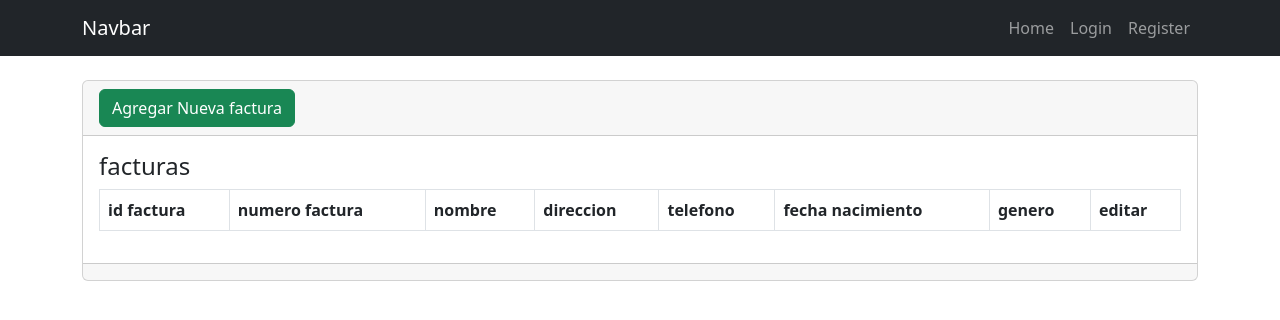
After one commit to andres-gutierrezri/users, a Django app: page /facturas/ in a window 1280 px wide. The commit adds this page. Shown: the top 320 px of the page. Run offline with Django 4.2, Linux system fonts and the light colour scheme; data that the repository does not hold is empty.

Commit message:
USUARIOS-0002 feat: Se agregan nuevos modelos al proyecto de Usuarios.
- Se agregan los modelos de pago, factura y detalle factura al proyecto.
- Se crean las diferentes vistas con el objetivo de realizar la CRUD para los modelos de pago, factura y detalle factura.
- Se crean las diferentes plantillas para realizar la CRUD en los modelos de pago, factura y detalle factura.
- Se crean las diferentes rutas para realizar la CRUD en los nuevos modelos.
- Se añade el Script para insertar datos en la tabla de factura.

```diff
--- a/djangocrud/urls.py
+++ b/djangocrud/urls.py
@@ -15,18 +15,9 @@ Including another URLconf
 """
 from django.contrib import admin
 from django.urls import path
-from tasks import views
+from django.urls import include
 
 urlpatterns = [
-    path('', views.home, name='home'),
     path('admin/', admin.site.urls),
-    path('signup/', views.signup, name='signup'),
-    path('tasks/', views.tasks, name='tasks'),
-    path('tasks_completed/', views.tasks_completed, name='tasks_completed'),
-    path('logout/', views.signout, name='logout'),
-    path('signin/', views.signin, name='signin'),
-    path('create_task/', views.create_task, name='create_task'),
-    path('tasks/<int:task_id>', views.task_detail, name='task_detail'),
-    path('taks/<int:task_id>/complete', views.complete_task, name='complete_task'),
-    path('tasks/<int:task_id>/delete', views.delete_task, name='delete_task'),
+    path('', include('tasks.urls')),
 ]
--- a/tasks/templates/_navbar.html
+++ b/tasks/templates/_navbar.html
@@ -30,6 +30,15 @@
           <a href="{% url 'create_task' %}" class="nav-link">Create Task</a>
         </li>
         <li class="nav-item">
+          <a href="{% url 'facturas' %}" class="nav-link">Facturas</a>
+        </li>
+        <li class="nav-item">
+          <a href="{% url 'factura_detalle' %}" class="nav-link">detalle de Facturas</a>
+        </li>
+        <li class="nav-item">
+          <a href="{% url 'pago_consulta' %}" class="nav-link">pago</a>
+        </li>
+        <li class="nav-item">
           <a class="nav-link" href="/logout">Logout</a>
         </li>
         {% else %}
--- a/tasks/templates/base.html
+++ b/tasks/templates/base.html
@@ -4,15 +4,28 @@
     <meta charset="UTF-8" />
     <meta http-equiv="X-UA-Compatible" content="IE=edge" />
     <meta name="viewport" content="width=device-width, initial-scale=1.0" />
-    <title>Django CRUD</title>
+    <title>{% block titulo %}  {% endblock %}</title>
     <link rel="stylesheet" href="https://cdn.jsdelivr.net/npm/bootstrap@5.2.0/dist/css/bootstrap.min.css">
     <script src="https://cdn.jsdelivr.net/npm/bootstrap@5.2.0/dist/js/bootstrap.bundle.min.js"></script>
 
   </head>
   <body>
     {% include '_navbar.html' %}
+    <div class="container">
+      <div class="row">
+        <div class="col-12">
+          <br/>
+            {% block content  %}  {% endblock %}
+        </div>
+      </div>
+    </div>
+    <!-- Bootstrap JavaScript Libraries -->
+  <script src="https://cdn.jsdelivr.net/npm/@popperjs/core@2.11.8/dist/umd/popper.min.js"
+  integrity="sha384-I7E8VVD/ismYTF4hNIPjVp/Zjvgyol6VFvRkX/vR+Vc4jQkC+hVqc2pM8ODewa9r" crossorigin="anonymous">
+  </script>
 
-    {% block content %}
-    {% endblock %}
+<script src="https://cdn.jsdelivr.net/npm/bootstrap@5.3.2/dist/js/bootstrap.min.js"
+  integrity="sha384-BBtl+eGJRgqQAUMxJ7pMwbEyER4l1g+O15P+16Ep7Q9Q+zqX6gSbd85u4mG4QzX+" crossorigin="anonymous">
+</script>
   </body>
 </html>
--- /dev/null
+++ b/tasks/templates/factura.html
@@ -0,0 +1,56 @@
+{% extends "base.html" %}
+
+{% block titulo %}
+    Lista de Facturas
+{% endblock %}
+
+{% block content %}
+    <div class="card">
+        <div class="card-header">
+            <a name="" id="" class="btn btn-success" href="{% url 'factura_crear' %}" role="button">Agregar Nueva  factura </a>
+        </div>
+
+        <div class="card-body">
+            <h4 class="card-title">facturas </h4>
+
+            <div class="table-responsive">
+                <table class="table align-middle table-hover table-bordered table table-striped">
+                    <thead>
+                        <tr class="align-bottom">
+                            <th scope="col">id factura</th>
+                            <th scope="col">numero factura</th>
+                            <th scope="col">nombre</th>
+                            <th scope="col">direccion</th>
+                            <th scope="col">telefono</th>
+                            <th scope="col">fecha nacimiento</th>
+                            <th scope="col">genero</th>
+                            <th scope="col">editar</th>
+
+                        </tr>
+                    </thead>
+                    <tbody>
+                        {% for factura in factura %}
+                        <tr class="">
+                            <td scope="row">{{ factura.id }}</td>
+                            <td>{{ factura.numero_factura }}</td>
+                            <td>{{ factura.nombre }}</td>
+                            <td>{{ factura.direccion }}</td>
+                            <td>{{ factura.telefono }}</td>
+                            <td>{{ factura.fecha_nacimineto }}</td>
+                            <td>{{ factura.genero }}</td>
+                            <td>
+                                <a name="" id="" class="btn btn-info" href="{% url 'editar' factura.id %}" role="button">Editar</a>
+                                <a name="" id="" class="btn btn-danger" href="{% url 'eliminar' factura.id %}" role="button">Borrar</a>
+                            </td>
+                        </tr>
+                        {% endfor %}
+                    </tbody>
+                </table>
+            </div>
+
+        </div>
+        <div class="card-footer text-muted">
+
+        </div>
+    </div>
+{% endblock %}
--- /dev/null
+++ b/tasks/urls.py
@@ -0,0 +1,30 @@
+from django.urls import path
+from.import views
+
+from django.conf import settings
+from django.contrib.staticfiles.urls import static
+
+urlpatterns = [
+    path('', views.home, name='home'),
+    path('signup/', views.signup, name='signup'),
+    path('tasks/', views.tasks, name='tasks'),
+    path('tasks_completed/', views.tasks_completed, name='tasks_completed'),
+    path('logout/', views.signout, name='logout'),
+    path('signin/', views.signin, name='signin'),
+    path('create_task/', views.create_task, name='create_task'),
+    path('tasks/<int:task_id>', views.task_detail, name='task_detail'),
+    path('taks/<int:task_id>/complete', views.complete_task, name='complete_task'),
+    path('tasks/<int:task_id>/delete', views.delete_task, name='delete_task'),
+    path('facturas/', views.factura, name='facturas'),
+    path('factura_crear/', views.crear, name='factura_crear'),
+    path('factura_editar/<int:id>', views.editar, name='editar'),
+    path('factura_eliminar/<int:id>', views.eliminar, name='eliminar'),
+    path('factura_detalle/', views.detalle_factura, name='factura_detalle'),
+    path('factura_detalle_crear/', views.detalle_factura_crear, name='factura_detalle_crear'),
+    path('factura_detalle_editar/<int:id>', views.detalle_factura_editar, name='factura_detalle_editar'),
+    path('factura_detalle_eliminar/<int:id>', views.detalle_factura_eliminar, name='factura_detalle_eliminar'),
+    path('pago_consulta/', views.pago_consulta, name='pago_consulta'),
+    path('pago_insertar/', views.pago_insertar, name='pago_insertar'),
+    path('pago_editar/<int:id>', views.pago_actualizar, name='pago_editar'),
+    path('pago_eliminar/<int:id>', views.pago_eliminar, name='pago_eliminar'),
+]
--- a/tasks/views.py
+++ b/tasks/views.py
@@ -5,7 +5,9 @@ from django.contrib.auth.models import User
 from django.db import IntegrityError
 from django.utils import timezone
 from django.contrib.auth.decorators import login_required
-from .models import Task
+from .models import Task, Factura, Detalle_Factura, Pago
+from .forms import FacturaForm, FacturaDetalleForm, PagoDetalleForm
+
 
 from .forms import TaskForm
 
@@ -107,3 +109,77 @@ def delete_task(request, task_id):
     if request.method == 'POST':
         task.delete()
         return redirect('tasks')
+
+def factura(request):
+    factura = Factura.objects.all()
+    return render(request, 'factura.html', {'factura': factura})
+
+def crear(request):
+    formulario = FacturaForm(request.POST or None, request.FILES or None)
+    if formulario.is_valid():
+        formulario.save()
+        return redirect('facturas')
+    return render(request, 'crear_factura.html', {'formulario': formulario})
+
+def editar(request, id):
+    factura = Factura.objects.get(id=id)
+    formulario = FacturaForm(request.POST or None, request.FILES or None, instance=factura)
+    if formulario.is_valid() and request.POST:
+        formulario.save()
+        return redirect('facturas')
+    return render(request, 'editar.html', {'formulario': formulario})
+
+def eliminar(request, id):
+    factura = Factura.objects.get(id=id)
+    factura.delete()
+    return redirect('facturas')
+
+# leer  los  datos
+def detalle_factura(request):
+    factura_detalle = Detalle_Factura.objects.all()
+    return render(request, 'crud_detalle_factura/factura_detalle.html', {'factura_detalle': factura_detalle})
+
+def detalle_factura_crear(request):
+    formulario_pago = FacturaDetalleForm(request.POST or None, request.FILES or None)
+    if formulario_pago.is_valid():
+        formulario_pago.save()
+        return redirect('factura_detalle')
+    return render(request, 'crud_detalle_factura/crear_factura_detalle.html', {'formulario_pago': formulario_pago})
+
+def detalle_factura_editar(request, id):
+    factura_detalle = Detalle_Factura.objects.get(id=id)
+    formulario_pago = FacturaDetalleForm(request.POST or None, request.FILES or None, instance=factura_detalle)
+    if formulario_pago.is_valid() and request.POST:
+       formulario_pago.save()
+       return redirect('factura_detalle')
+    return render(request, 'crud_detalle_factura/editar_factura_detalle.html', {'formulario_pago': formulario_pago})
+
+def detalle_factura_eliminar(request, id):
+    factura_detalle = Detalle_Factura.objects.get(id=id)
+    factura_detalle.delete()
+    return redirect('factura_detalle')
+
+# leer  los  datos  de pago
+def pago_consulta(request):
+    pago_detalle = Pago.objects.all()
+    return render(request, 'pago/pago_detalle.html', {'pago_detalle': pago_detalle})
+
+def pago_insertar(request):
+    formulario_pago = PagoDetalleForm(request.POST or None, request.FILES or None)
+    if formulario_pago.is_valid():
+        formulario_pago.save()
+        return redirect('pago_consulta')
+    return render(request, 'pago/pago_crear.html', {'formulario_pago': formulario_pago})
+
+def pago_actualizar(request, id):
+    pago_detalle = Pago.objects.get(id=id)
+    formulario_pago = PagoDetalleForm(request.POST or None, request.FILES or None, instance=pago_detalle)
+    if formulario_pago.is_valid() and request.POST:
+       formulario_pago.save()
+       return redirect('pago_consulta')
+    return render(request, 'pago/editar_pago.html', {'formulario_pago': formulario_pago})
+
+def pago_eliminar(request, id):
+    pago_detalle = Pago.objects.get(id=id)
+    pago_detalle.delete()
+    return redirect('pago_consulta')
```
Also changed, not shown: MySQL/InsertTables.sql (added, +17 -0 lines), tasks/forms.py (+16 -1 lines), tasks/models.py (+39 -0 lines), tasks/templates/crear_factura.html (added, +20 -0 lines), tasks/templates/crud_detalle_factura/crear_factura_detalle.html (added, +20 -0 lines), tasks/templates/crud_detalle_factura/editar_factura_detalle.html (added, +20 -0 lines), tasks/templates/crud_detalle_factura/factura_detalle.html (added, +56 -0 lines), tasks/templates/crud_detalle_factura/formulario_factura_detalle.html (added, +19 -0 lines), tasks/templates/editar.html (added, +20 -0 lines), tasks/templates/form.html (added, +17 -0 lines), tasks/templates/pago/editar_pago.html (added, +20 -0 lines), tasks/templates/pago/formulario_pago.html (added, +19 -0 lines), tasks/templates/pago/pago_crear.html (added, +20 -0 lines), tasks/templates/pago/pago_detalle.html (added, +54 -0 lines).
